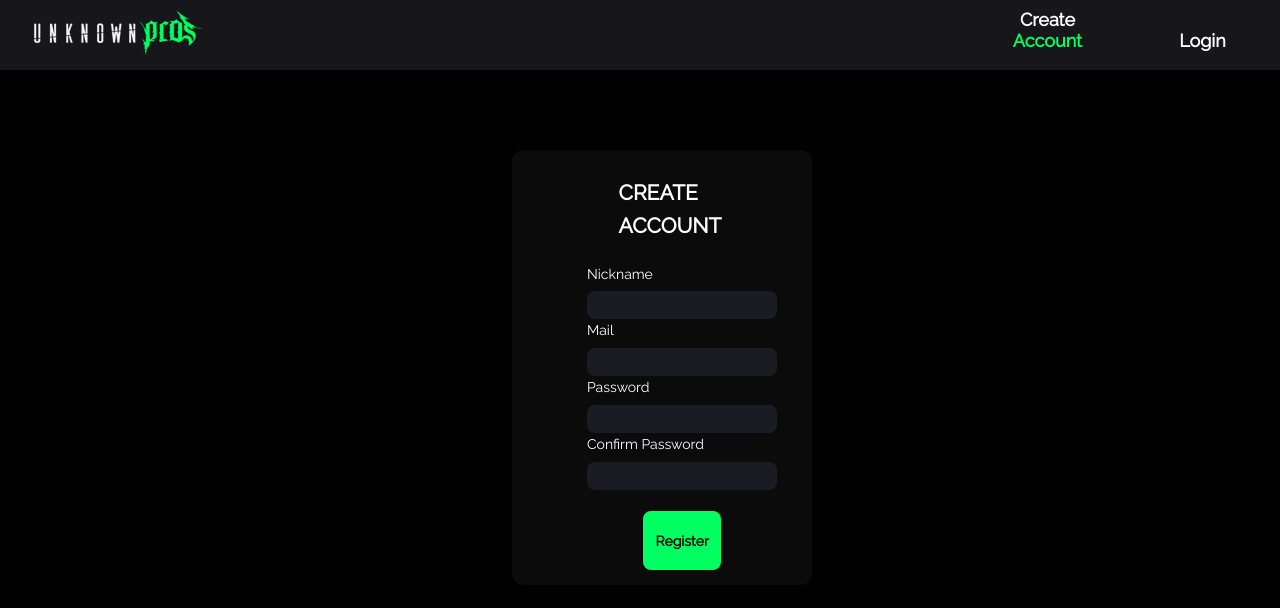
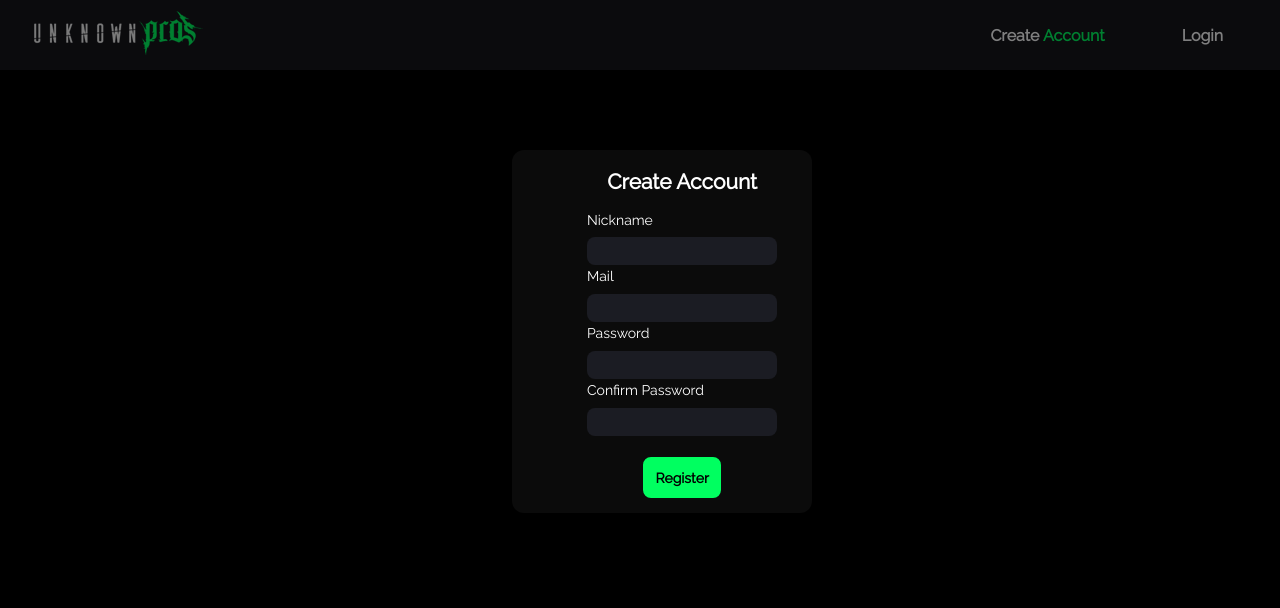
Before and after one commit to ertugdlk/up_react, a React (Create React App) app: page / in a window 1280 px wide. Both pictures are taken after a click on the button "Create Account". Shown: the top 608 px of the page. Built offline with nearby package versions, Linux system fonts and the light colour scheme.

Commit message:
Added shadowbox

```diff
--- a/src/components/Common/Button.css
+++ b/src/components/Common/Button.css
@@ -1,7 +1,3 @@
-:root {
-    --primary: #fff;
-  }
-
   .btn {
     color:white;
     background-color: transparent;
@@ -13,56 +9,47 @@
     cursor: pointer;
   }
 
-  .btn--primary {
-    background-color: var(--primary);
-    color: #242424;
-    border: 1px solid var(--primary);
-  }
-
 
   .btn--navbar--createAccount{
-    padding: 0 3rem;
-    transition: all 0.3s ease-out;
+    transition: all 0.01s ease-out;
     background-color: #242424;
+    display: block;
+    justify-content: center;
 
   }
 
   .btn--navbar--login{
-    transition: all 0.3s ease-out;
-    padding:0 3rem;
-
-
+    transition: all 0.01s ease-out;
   }
 
   .btn--register{
     background-color: #00FF60;
-    color:#000;
     border-radius: 0 3rem;
-
   }
 
   .btn--login{
     background-color: #00FF60;
-    color:#000;
     border-radius: 3em;
   }
 
   .btn--medium {
-    padding: 8px 20px;
-    font-size: 18px;
+    padding: 20px;
+    font-size: 16px;
+    border: none;
   }
 
   .btn--large {
-    padding: 12px 26px;
-    font-size: 20px;
+    padding: 20px;
+    font-size: 16px;
     border: none;
   }
 
   .btn--large:hover,
   .btn--medium:hover {
-    transition: all 0.3s ease-out;
+    transition: all 0.01s ease-out;
     background: black;
     color: white;
     transition: 250ms;
     border: none;
+    height: 70px;
   }
--- a/src/components/Common/GameRoomRow.css
+++ b/src/components/Common/GameRoomRow.css
@@ -37,6 +37,7 @@ button{
     color: #00ff60;
     font-family: 'Raleway';
     font-weight: 700;
+    font-size: 12px;
     font-style: normal;
     letter-spacing: normal;
     line-height: 40px;
--- a/src/components/Homepage.js
+++ b/src/components/Homepage.js
@@ -40,7 +40,7 @@ const handleClickCreateAccount = ()=>
     <GlobalStyle></GlobalStyle>
     <NavigationBar>
     <LogoSize>
-            <img src={Logo}/>
+    <a href="/"><img src={Logo} href='/'/> </a>
       </LogoSize>
       <Grid>
       {click ? <RegisterWindow></RegisterWindow> : null}
@@ -49,8 +49,7 @@ const handleClickCreateAccount = ()=>
           <Button onClick={handleClickLogin} className='btn--navbar--login'>Login<GlobalStyle/></Button>
       </Grid>
       </NavigationBar>
-
-    </>
+      </>
   );
 }
 
@@ -60,7 +59,7 @@ const NavigationBar = styled.header`
     display: flex;
     justify-content: flex-end;
     align-items: center;
-    font-size: 1.2rem;
+    font-size: 1rem;
     position: fixed;
     width:100%;
     top: 0;
@@ -71,13 +70,11 @@ const NavigationBar = styled.header`
 const LogoSize = styled.div`
   position: absolute;
   top:-40px;
-  width: 130px;
-  height: 40px;
   left:0;
 `;
 
 const Span = styled.span`
-color:#00FF60
+  color:#00FF60
 `;
 
 export default Homepage;
--- a/src/components/LoginWindow.js
+++ b/src/components/LoginWindow.js
@@ -49,7 +49,7 @@ function LoginWindow()
         <Window>
         <Modal>
         <Title>
-          <b>LOGIN</b>
+          Login
         </Title>
         <label>Username</label>
             <StyledInput
@@ -60,7 +60,7 @@ function LoginWindow()
             />
             <label>Password</label>
             <StyledInput
-              onChange={e => setPassword(e.target.value )}
+              onChange={e => setPassword(e.target.value)}
               type="password"
               name="password"
               required
@@ -96,6 +96,7 @@ const Window = styled.div`
     background: #0b0b0b;
     border-radius: 12px;
     z-index: 3;
+    box-shadow: 0 0 0 9999px rgba(0,0,0,0.5);
 `;
 
 
@@ -112,10 +113,11 @@ const StyledInput = styled.input`
 
 
 const Title = styled.h2`
-color: #fff;
-font-size: 1Sem;
-margin: 0.5em 1.5em;
-padding-bottom:0.5em;
+  color: #fff;
+  font-size:1Sem;
+  margin-left: 50px;
+  padding-bottom:0.5em;
+
 `;
 
 
@@ -128,6 +130,7 @@ const Button = styled.button`
   border: 2px solid #00ff60;
   border-radius: 8px;
   width: fit-content;
+  height: fit-content;
   margin-left:50px;
 
   &:hover {
--- a/src/components/RegisterWindow.js
+++ b/src/components/RegisterWindow.js
@@ -46,7 +46,7 @@ function RegisterWindow()
         <GlobalStyle></GlobalStyle>
         <Window>
         <Modal>
-          <Title><b>CREATE ACCOUNT</b></Title>
+          <Title>Create Account</Title>
             <label>
               Nickname
               <StyledInput
@@ -114,6 +114,7 @@ const Window = styled.div`
     background: #0b0b0b;
     border-radius: 12px;
     z-index: 3;
+    box-shadow: 0 0 0 9999px rgba(0,0,0,0.5);
 `;
 
 const StyledInput = styled.input`
@@ -129,8 +130,8 @@ const StyledInput = styled.input`
 
   const Title = styled.h2`
   color: #fff;
-  font-size: 1Sem;
-  margin: 0.5em 1.5em;
+  font-size:1Sem;
+  margin: auto;
   padding-bottom:0.5em;
   `;
 
@@ -142,7 +143,8 @@ const StyledInput = styled.input`
     padding: 0.75em;
     border: 2px solid #00ff60;
     border-radius: 8px;
-    width: 100%;
+    width: fit-content;
+    height: fit-content;
     margin-right:25%;
     margin-left:auto;
   &:hover {
```
